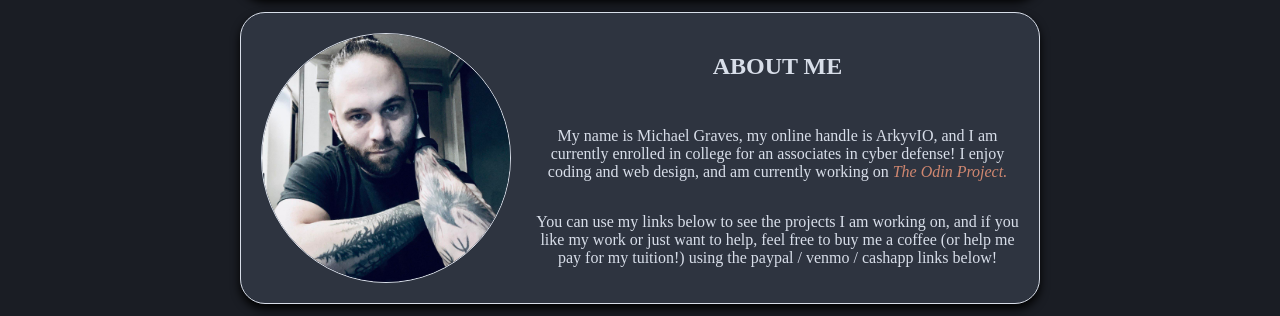
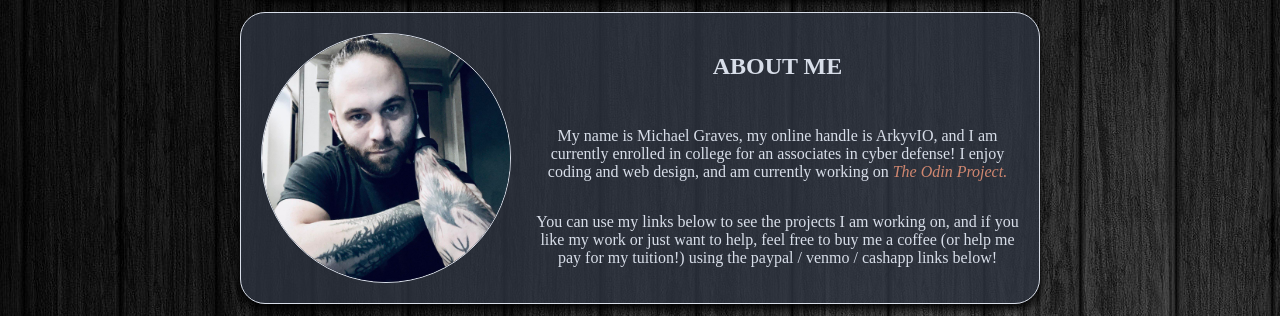
Before and after one commit to ArkyvIO/main-web-arkyvio, a plain HTML site: page index.html in a window 1280 px wide. Shown: the part 152-468 px from the top of the page. Drawn offline with Linux system fonts and the light colour scheme.

Commit message:
Added background image, added hex alpha code for opacity on boxes.

```diff
--- a/css/styles.css
+++ b/css/styles.css
@@ -1,6 +1,7 @@
 :root {
     /* Polar Night */
     --first-dark: #2e3440;
+    --first-dark-transparent: #2e3440CC;
     --second-dark: #3b4252;
     --third-dark: #434c5e;
     --fourth-dark: #4c566a;
@@ -24,8 +25,8 @@ html {
 
 body {
     /* Background color for webpage */
-    background-color: var(--background-dark);
-
+    /* background-color: var(--background-dark); */
+    background-image: url("../media/background.jpg");
     /* Default font color for page */
     color: var(--first-light);
 }
@@ -57,7 +58,7 @@ body {
 .content-box {
     display: flex;
     gap: 25px;
-    background-color: var(--first-dark);
+    background-color: var(--first-dark-transparent);
     border-radius: 25px;
     padding: 20px;
     width: 100%;
```
Also changed, not shown: media/background.jpg (added).
